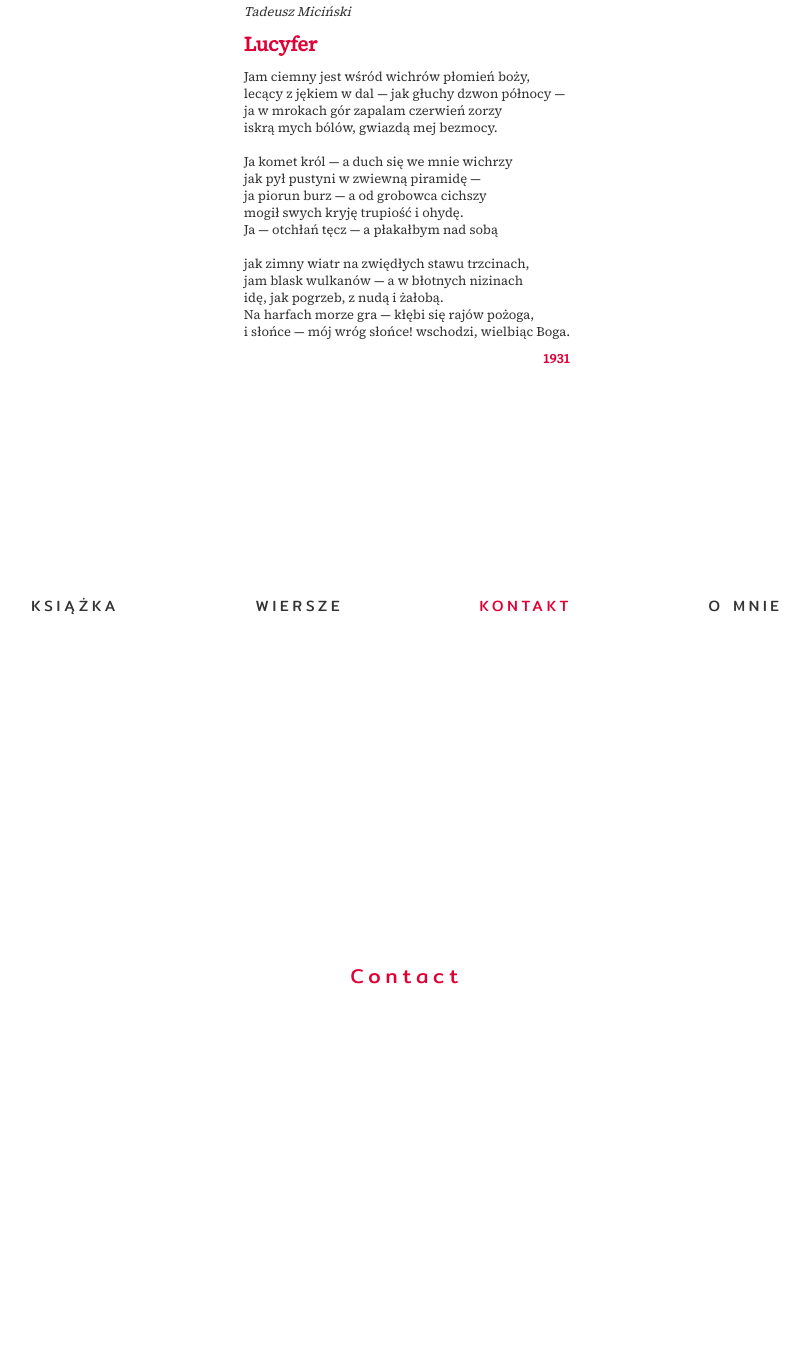
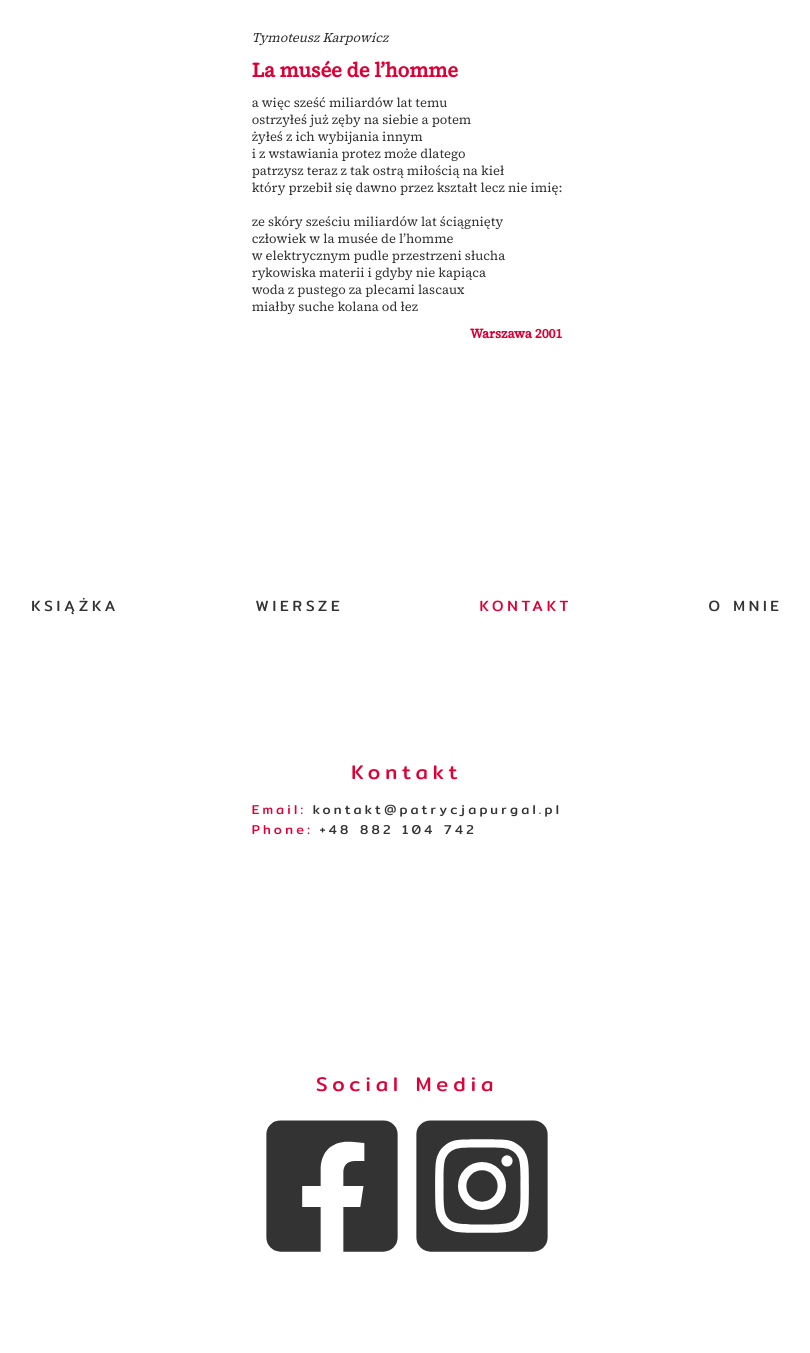
Before and after one commit to AmonDeShir/wierszoterapie, a Gatsby site: page / in a window 1280 px wide. Shown: the part 1847-3200 px from the top of the page, without its empty margins (233-1043 px from the left). Built offline with nearby package versions, Linux system fonts and the light colour scheme; Gatsby itself is replaced by a stand-in of ours.

Commit message:
add contact

```diff
--- a/package.json
+++ b/package.json
@@ -24,7 +24,8 @@
     "gatsby-plugin-emotion": "^8.13.1",
     "gsap": "^3.12.5",
     "react": "^18.2.0",
-    "react-dom": "^18.2.0"
+    "react-dom": "^18.2.0",
+    "react-icons": "^5.2.1"
   },
   "devDependencies": {
     "@types/node": "^20.11.19",
--- /dev/null
+++ b/src/components/contact/contact-data.styles.ts
@@ -0,0 +1,27 @@
+import styled from "@emotion/styled";
+
+export const Lines = styled.div`
+  display: flex;
+  flex-direction: column;
+  justify-content: flex-start;
+  align-items: flex-start;
+`;
+
+export const Line = styled.div`
+  display: flex;
+`;
+
+export const Text = styled.div<{ bold?: boolean }>`
+  font-family: ${({ theme }) => theme.fonts.ui};
+  font-size: 2.6rem;
+  color: ${({ theme, bold }) => bold ? theme.colors.primary : theme.colors.text };
+  color: ${({ bold }) => bold ? "bold" : 500 };
+  padding-right: ${({ bold }) => bold ? "0.5em" : 0 };
+  letter-spacing: 0.25em;
+`;
+
+export const IconsFlex = styled.div`
+  display: flex;
+  justify-content: space-evenly;
+  align-items: center;
+`;
--- /dev/null
+++ b/src/components/contact/contact-data.tsx
@@ -0,0 +1,45 @@
+import { WithTitle } from "../with-title/with-title";
+import { IconsFlex, Line, Lines, Text } from "./contact-data.styles";
+import { FaFacebookSquare, FaInstagramSquare } from "react-icons/fa";
+
+type EmailPhoneProps = {
+  email: string,
+  phone: string,
+}
+
+export const EmailPhone = ({ email, phone }: EmailPhoneProps) => (
+  <WithTitle title="Kontakt">
+    <Lines>
+      <Line>
+        <Text bold>
+          Email:
+        </Text>
+        <Text>
+          { email }
+        </Text>
+      </Line>
+
+      <Line>
+        <Text bold>
+          Phone:
+        </Text>
+        <Text>
+          { phone }
+        </Text>
+      </Line>
+    </Lines>
+  </WithTitle>
+);
+
+type SocialMediaProps = {
+  size: string
+  facebook: string,
+  instagram: string,
+}
+
+export const SocialMedia = ({facebook, instagram, size}: SocialMediaProps) => (
+  <IconsFlex>
+    <a  href={facebook}><FaFacebookSquare color="#333" size={size} /> </a>
+    <a  href={instagram}><FaInstagramSquare color="#333" size={size} /></a>
+  </IconsFlex>
+);
--- a/src/data/poems.tsx
+++ b/src/data/poems.tsx
@@ -21,3 +21,22 @@ export const Lucyfer = () => (
     i słońce — mój wróg słońce! wschodzi, wielbiąc Boga.<br/>
   </>
 );
+
+
+export const LaMuseeDeLHomme = () => (
+  <>
+    a więc sześć miliardów lat temu<br/>
+    ostrzyłeś już zęby na siebie a potem<br/>
+    żyłeś z ich wybijania innym<br/>
+    i z wstawiania protez może dlatego<br/>
+    patrzysz teraz z tak ostrą miłością na kieł<br/>
+    który przebił się dawno przez kształt lecz nie imię:<br/>
+    <br/>
+    ze skóry sześciu miliardów lat ściągnięty<br/>
+    człowiek w la musée de l’homme<br/>
+    w elektrycznym pudle przestrzeni słucha<br/>
+    rykowiska materii i gdyby nie kapiąca<br/>
+    woda z pustego za plecami lascaux<br/>
+    miałby suche kolana od łez<br/>
+  </>
+);
--- a/src/parts/contact.tsx
+++ b/src/parts/contact.tsx
@@ -1,10 +1,24 @@
 import { PropsWithChildren } from "react";
 import { Part, PartProps } from "../components/part/part";
 import { Title } from "../components/title/title";
+import { EmailPhone, SocialMedia } from "../components/contact/contact-data";
+import { WithTitle } from "../components/with-title/with-title";
 
 export const Contact = ({children, hasNav }: PropsWithChildren<PartProps>) => (
   <Part id="contact" hasNav={hasNav}>
     {children}
-    <Title>Contact</Title>
+
+    <EmailPhone
+      phone="+48 882 104 742"
+      email="kontakt@patrycjapurgal.pl"
+    />
+
+    <WithTitle title="Social Media">
+      <SocialMedia
+        size="30rem"
+        facebook="facebook.com"
+        instagram="instagram.com"
+      />
+    </WithTitle>
   </Part>
 );
--- a/src/parts/poems.tsx
+++ b/src/parts/poems.tsx
@@ -2,15 +2,22 @@ import { PropsWithChildren } from "react";
 import { Part, PartProps } from "../components/part/part";
 import { Title } from "../components/title/title";
 import { PoemData, PoemReader } from "../components/poem-reader/poem-reader";
-import { Lucyfer } from "../data/poems";
+import { LaMuseeDeLHomme, Lucyfer } from "../data/poems";
 
 const poems: PoemData[] = [
   {
     text: <Lucyfer />,
     author: "Tadeusz Miciński",
     date: "1931",
-    dedication: "Amon",
+    dedication: "",
     title: "Lucyfer"
+  },
+  {
+    text: <LaMuseeDeLHomme />,
+    author: "Tymoteusz Karpowicz",
+    date: "Warszawa 2001",
+    dedication: "",
+    title: "La musée de l’homme"
   }
 ]
 
@@ -19,7 +26,7 @@ export const Poems = ({children, hasNav }: PropsWithChildren<PartProps>) => (
     {children}
 
     <PoemReader
-      selected={0}
+      selected={1}
       poems={poems}
     />
   </Part>
```
Also changed, not shown: 1 other file.
